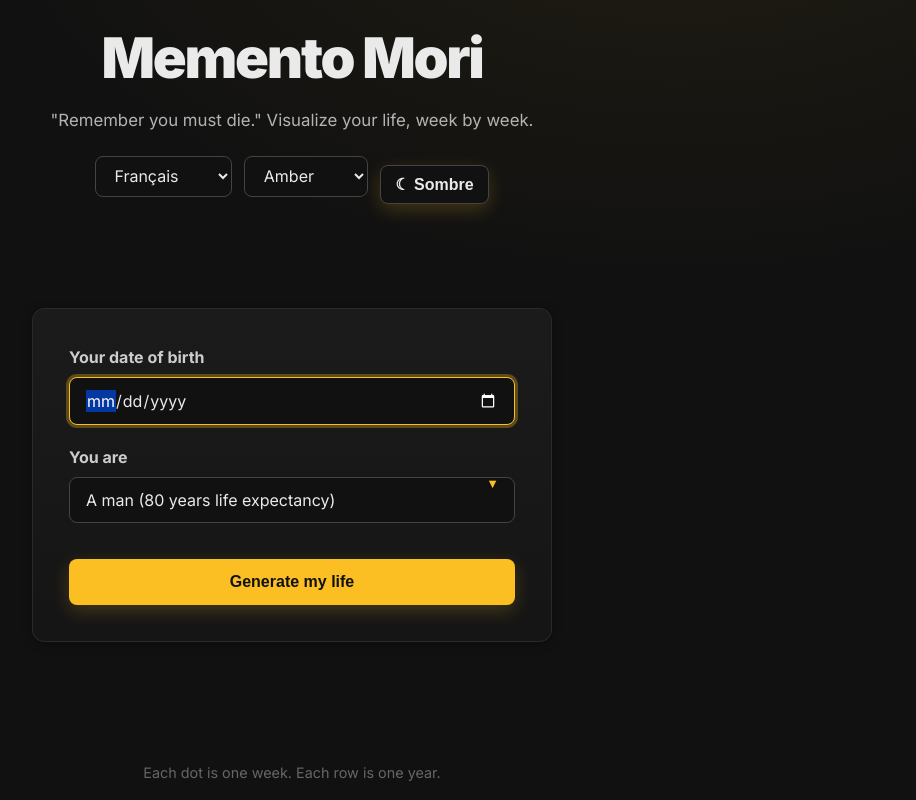
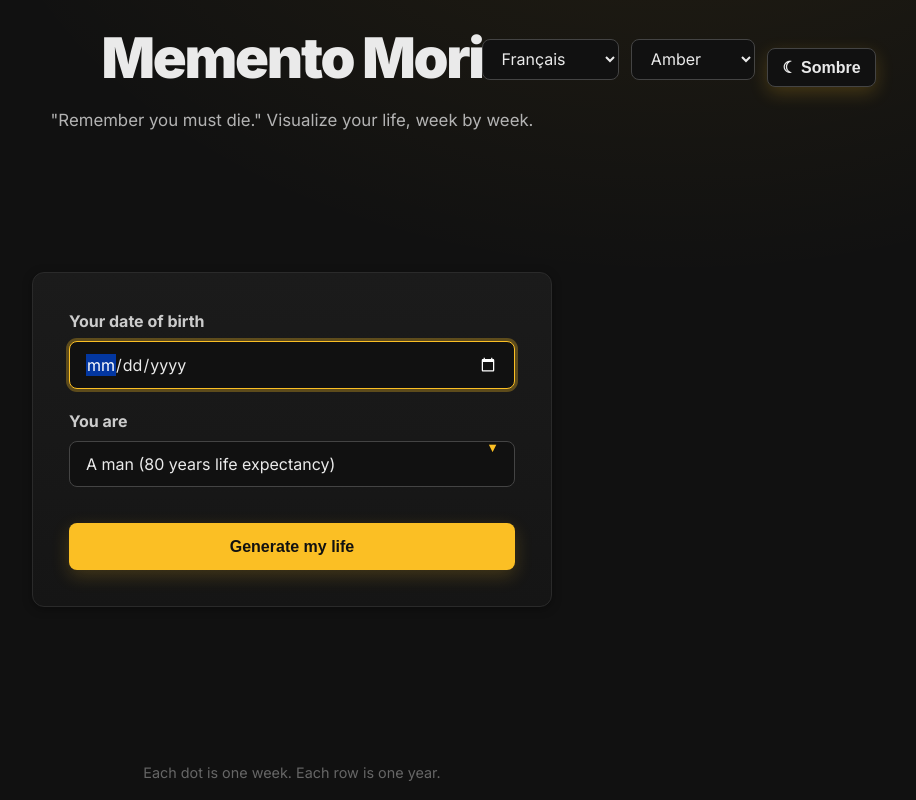
Before and after one commit to valentinBoch/memento-mori, a React (Vite) app in the folder frontend/: page / in a window 1280 px wide. Shown: the whole page, without its empty margins (348-1264 px from the left). Built offline with nearby package versions, Linux system fonts and the light colour scheme.

Commit message:
Modification du CSS

```diff
--- a/frontend/src/App.css
+++ b/frontend/src/App.css
@@ -84,6 +84,8 @@
   flex-shrink: 0;
 }
 
+header { position: relative; }
+
 header h1 {
   font-size: clamp(2rem, 5vw, 3.5rem);
   font-weight: 900;
@@ -100,12 +102,15 @@
 }
 
 .toolbar {
-  margin-top: 1rem;
+  position: absolute;
+  top: 1rem;
+  right: 1rem;
   display: flex;
   gap: .75rem;
   align-items: center;
-  justify-content: center;
+  justify-content: flex-end;
   flex-wrap: wrap;
+  z-index: 100; /* above header text */
 }
 
 .toolbar .control select {
@@ -528,6 +533,8 @@
   }
 
   .toolbar {
+    top: 0.5rem;
+    right: 0.5rem;
     gap: .5rem;
   }
 }
--- a/frontend/src/App.jsx
+++ b/frontend/src/App.jsx
@@ -217,8 +217,10 @@
   return (
     <div className="App">
       <header>
-        <h1>{t('title')}</h1>
-        <p className="subtitle">{t('subtitle')}</p>
+        <div className="header-text">
+          <h1>{t('title')}</h1>
+          <p className="subtitle">{t('subtitle')}</p>
+        </div>
         <div className="toolbar">
           <div className="control">
             <label htmlFor="lang-select" className="visually-hidden">Langue</label>
```
